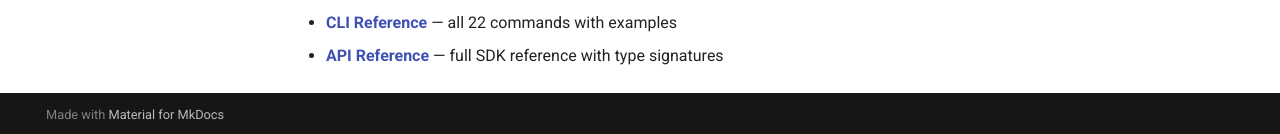
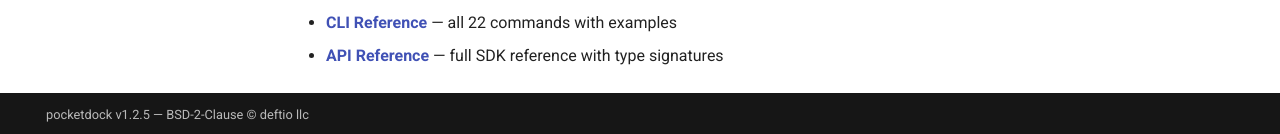
Before and after one commit to deftio/pocketdock, an MkDocs documentation site: the page built from docs/index.md, in a window 1280 px wide and 900 px high, scrolled down 1354 px. Shown: the part 763-897 px from the top of the window. Built offline with MkDocs 1.6.1 and Material for MkDocs 9.7.7, drawn with Linux system fonts in a browser that asks for light colours; comment, search, counter and statistics services are not loaded.

Commit message:
fix: add version footer to docs site for cache visibility
GitHub Pages sets max-age=600 which can cause stale content in browsers.
Adding the version to the footer makes it immediately obvious when the
cache is stale.

Co-Authored-By: Claude Opus 4.6 <noreply@anthropic.com>

```diff
--- a/mkdocs.yml
+++ b/mkdocs.yml
@@ -51,6 +51,12 @@ nav:
   - Contributing: contributing.md
   - Changelog: changelog.md
 
+extra:
+  version: 1.2.5
+  generator: false
+
+copyright: "pocketdock v1.2.5 &mdash; BSD-2-Clause &copy; deftio llc"
+
 markdown_extensions:
   - admonition
   - pymdownx.highlight:
```
